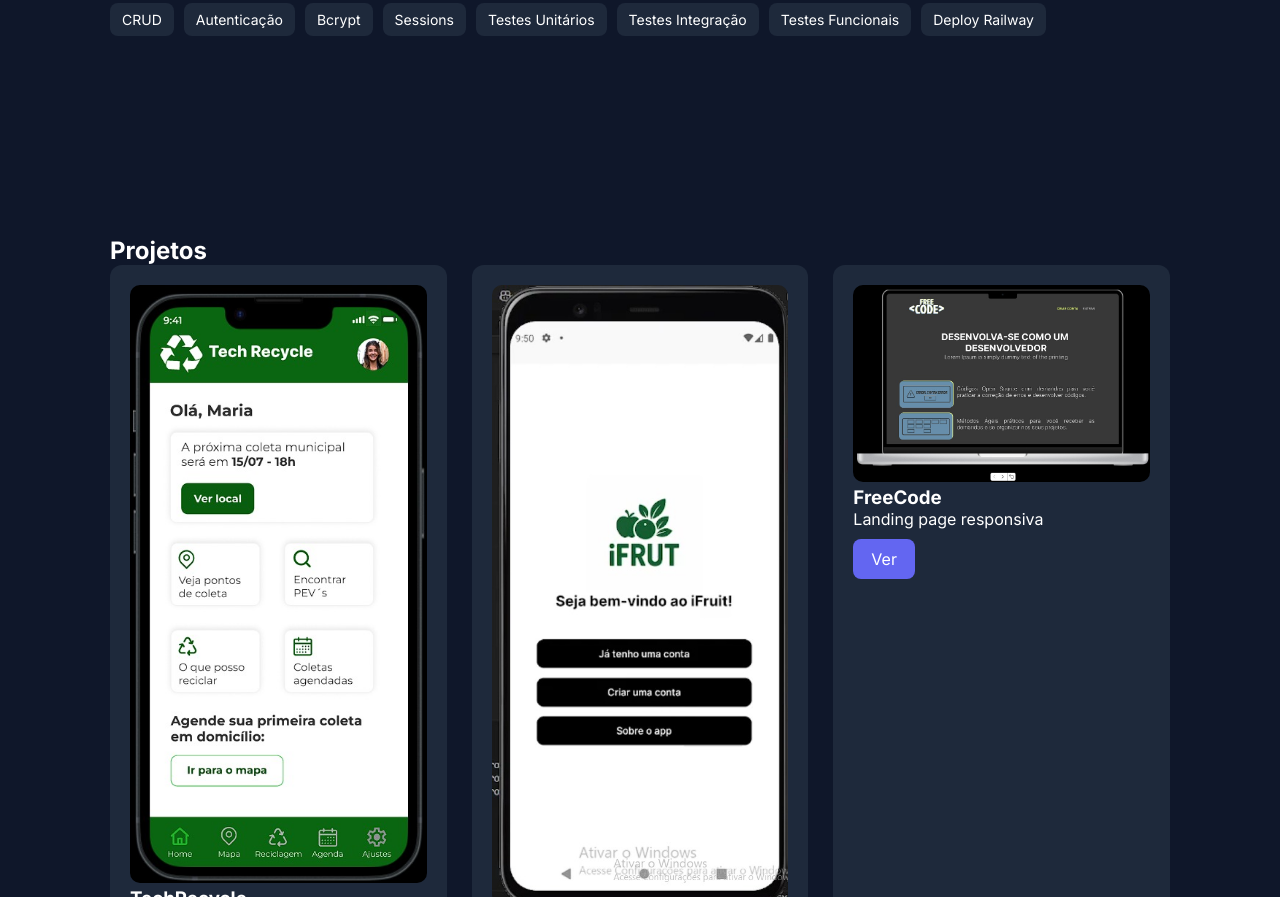
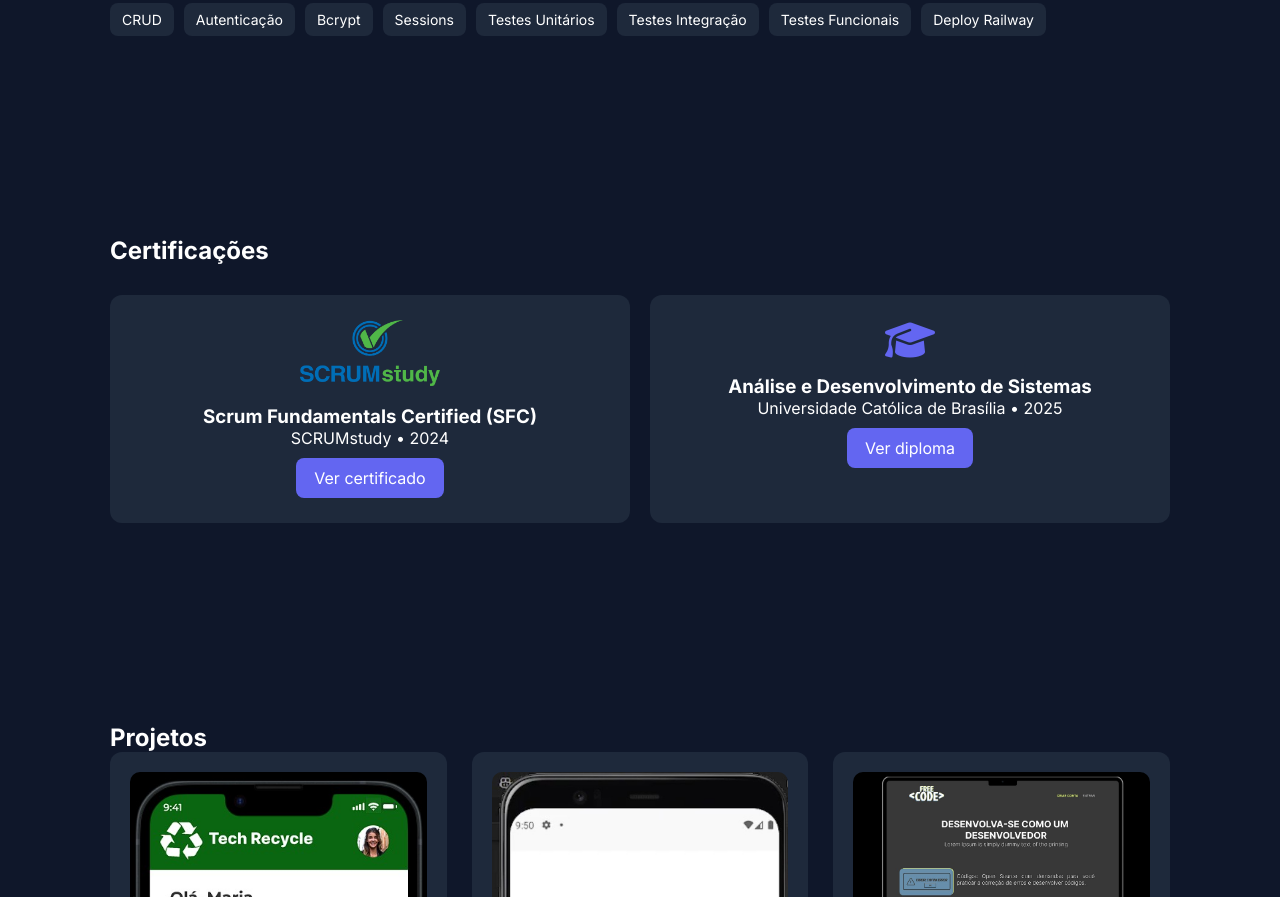
Before and after one commit to vinibiielXp/vinicius-gabriel-dev, a plain HTML site: page index.html in a window 1280 px wide. Shown: the part 987-1884 px from the top of the page. Drawn offline with Linux system fonts and the light colour scheme.

Commit message:
update portfolio

```diff
--- a/index.html
+++ b/index.html
@@ -149,6 +149,45 @@
 </div>
 </section>
 
+<section id="certificacoes" class="section reveal">
+<h2>Certificações</h2>
+
+<div class="cert-grid">
+
+<div class="cert-card">
+
+<img class="cert-logo" src="img/logos/scrumstudy.png" alt="ScrumStudy">
+
+<h3>Scrum Fundamentals Certified (SFC)</h3>
+<p>SCRUMstudy • 2024</p>
+
+<a href="certificados/scrum-sfc.pdf"
+target="_blank"
+class="btn">
+Ver certificado
+</a>
+
+</div>
+
+
+<div class="cert-card">
+
+<i class="fa-solid fa-graduation-cap cert-icon"></i>
+
+<h3>Análise e Desenvolvimento de Sistemas</h3>
+<p>Universidade Católica de Brasília • 2025</p>
+
+<a href="certificados/ads-graduacao.pdf"
+target="_blank"
+class="btn">
+Ver diploma
+</a>
+
+</div>
+
+</div>
+</section>
+
 <section id="projetos" class="section reveal">
 <h2>Projetos</h2>
 
--- a/style.css
+++ b/style.css
@@ -327,3 +327,35 @@
 color:#0f172a;
 box-shadow:0 5px 15px rgba(0,0,0,.1);
 }
+
+.cert-grid{
+display:grid;
+grid-template-columns:repeat(auto-fit,minmax(280px,1fr));
+gap:20px;
+margin-top:30px;
+}
+
+.cert-card{
+background:#1e293b;
+padding:25px;
+border-radius:12px;
+transition:.3s;
+text-align:center;
+}
+
+.cert-card:hover{
+transform:translateY(-5px);
+}
+
+.cert-logo{
+width:140px;
+height:auto;
+margin-bottom:15px;
+object-fit:contain;
+}
+
+.cert-icon{
+font-size:40px;
+color:#6366f1;
+margin-bottom:15px;
+}
```
Also changed, not shown: img/galeria/ifruit1.jpg (deleted), img/galeria/ifruit2.jpg (deleted), img/galeria/ifruit3.jpg (deleted), img/galeria/techrecycle-figma-overview.jpg (deleted), img/galeria/techrecycle1.jpg (deleted), img/galeria/techrecycle2.jpg (deleted), img/logos/scrumstudy.png (added), 2 other files.
